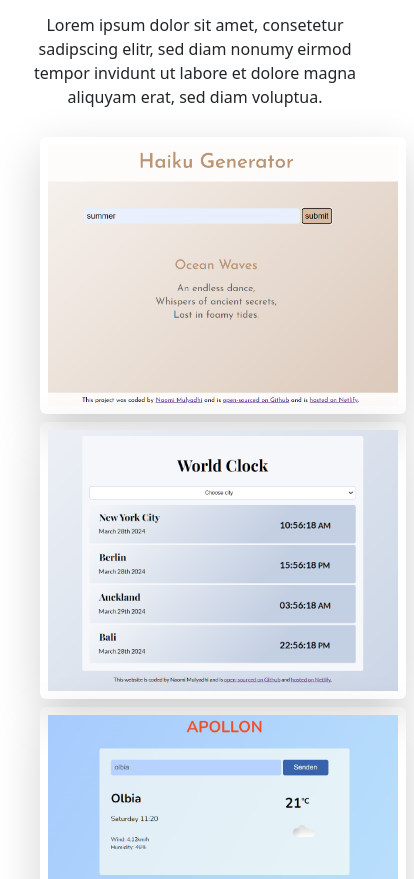
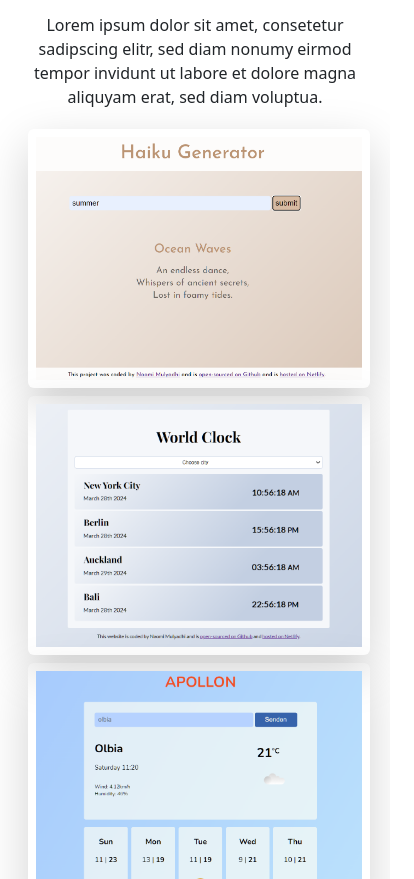
Before and after one commit to mulyadhin/naomi-mulyadhi, a plain HTML site: page about.html in a window 390 px wide. Shown: the part 221-1100 px from the top of the page, 414 px wide, since content can reach past the window. Drawn offline with nearby package versions, Linux system fonts and the light colour scheme.

Commit message:
updated classes

```diff
--- a/about.html
+++ b/about.html
@@ -34,13 +34,14 @@
       eirmod tempor invidunt ut labore et dolore magna aliquyam erat, sed diam
       voluptua.
     </div>
-    <div class="container m-4">
+    <div class="container">
       <div class="row">
         <div class="col-md-4">
           <img
             src="images/Haiku-Generator.png"
             alt="haiku-generator"
             class="img-fluid shadow-lg p-2 m-1 rounded"
+            id="about-me-image"
           />
         </div>
         <div class="col-md-4">
@@ -48,6 +49,7 @@
             src="images/World-Clock.png"
             alt="world-clock"
             class="img-fluid shadow-lg p-2 m-1 rounded"
+            id="about-me-image"
           />
         </div>
         <div class="col-md-4">
@@ -55,6 +57,7 @@
             src="images/Weather-App.png"
             alt="weather-app"
             class="img-fluid shadow-lg p-2 m-1 rounded"
+            id="about-me-image"
           />
         </div>
       </div>
--- a/css/style.css
+++ b/css/style.css
@@ -13,7 +13,7 @@ h1,
 h2,
 h3 {
   text-align: center;
-  margin: 0;
+  margin: 0 auto;
 }
 
 h1 {
@@ -32,6 +32,10 @@ h4 {
   text-align: center;
   font-size: 24px;
   opacity: 0.7;
+}
+
+.container div {
+  margin: 0 auto;
 }
 
 p {
@@ -119,4 +123,7 @@ p {
   #image {
     display: none;
   }
+  #about-me-image {
+    margin: 0 auto;
+  }
 }
```
